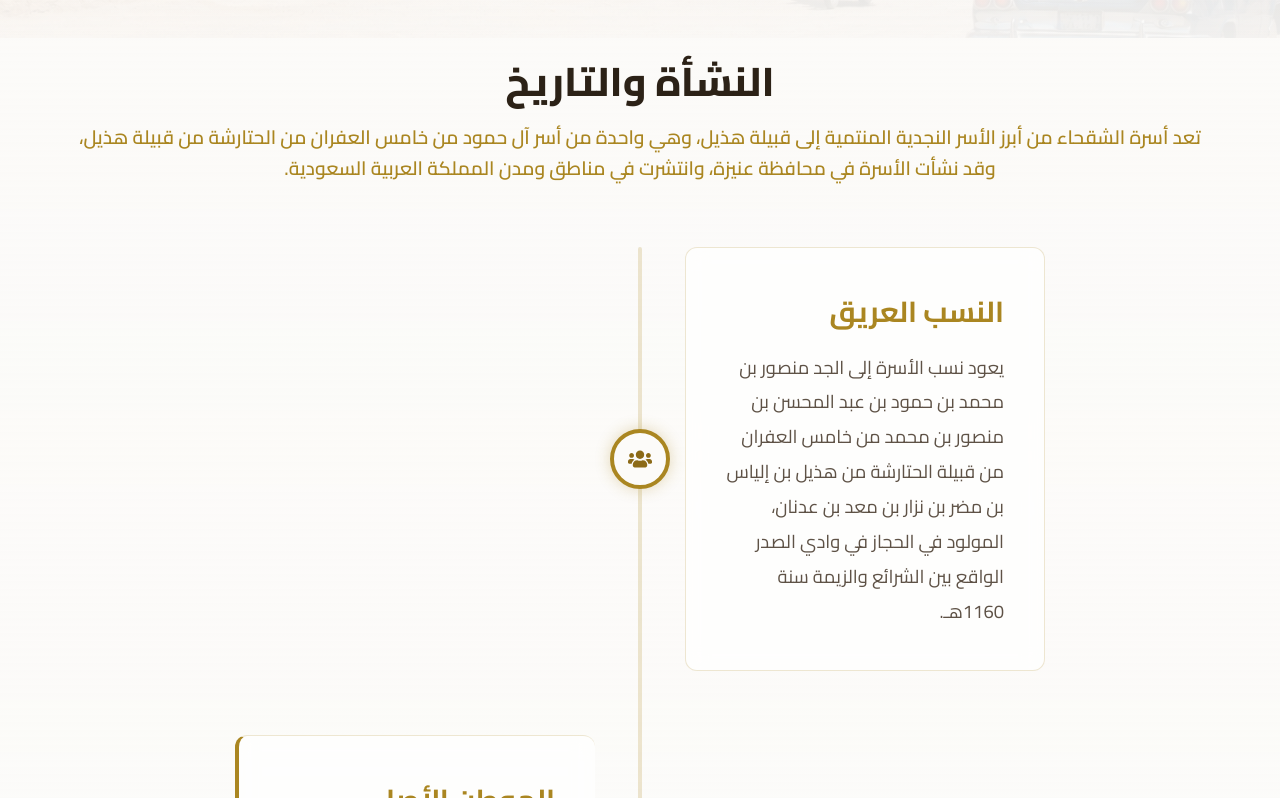
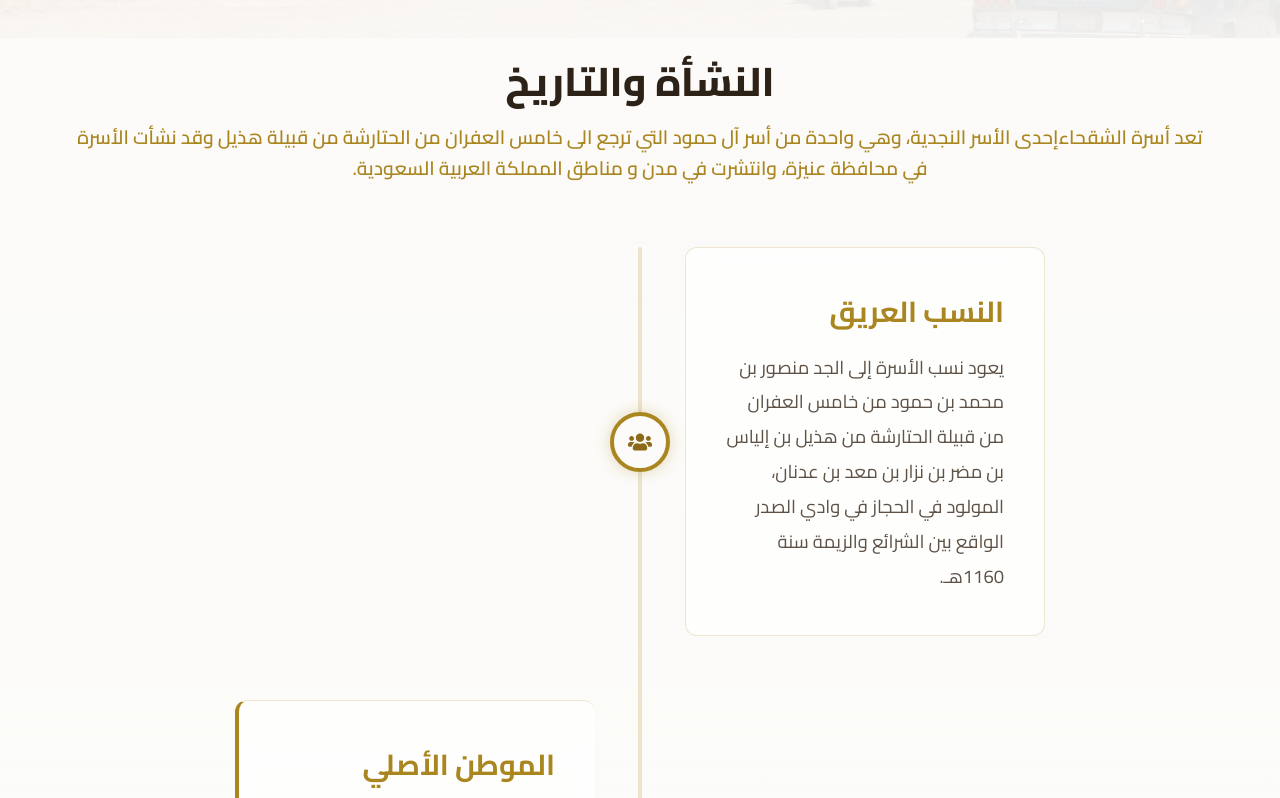
Before and after one commit to Alshagha/alshagha-website, a React (Vite) app: page / in a window 1280 px wide. Shown: the part 762-1560 px from the top of the page. Built offline with nearby package versions, Linux system fonts and the light colour scheme.

Commit message:
Update History.jsx

```diff
--- a/src/components/History.jsx
+++ b/src/components/History.jsx
@@ -10,10 +10,8 @@ const History = () => {
             <div className="container">
                 <h2 className="section-title text-center">النشأة والتاريخ</h2>
                 <p className="section-subtitle text-center">
-                    تعد أسرة الشقحاء من أبرز الأسر النجدية المنتمية إلى قبيلة هذيل، وهي
-                    واحدة من أسر آل حمود من خامس العفران من الحتارشة من قبيلة هذيل،
-                    وقد نشأت الأسرة في محافظة عنيزة، وانتشرت في مناطق ومدن المملكة
-                    العربية السعودية.</p>
+                    تعد أسرة الشقحاءإحدى الأسر النجدية، وهي واحدة من أسر آل حمود التي ترجع الى خامس العفران من الحتارشة من قبيلة هذيل
+                    وقد نشأت الأسرة في محافظة عنيزة، وانتشرت في مدن و مناطق المملكة العربية السعودية.</p>
 
                 <div className="history-timeline">
                     <div className="timeline-line"></div>
@@ -32,7 +30,7 @@ const History = () => {
                         <div className="timeline-content glass-panel">
                             <h3 className="card-title">النسب العريق</h3>
                             <p className="card-text">
-                                يعود نسب الأسرة إلى الجد منصور بن محمد بن حمود بن عبد المحسن بن منصور بن محمد من خامس العفران من قبيلة الحتارشة من هذيل بن إلياس بن مضر بن نزار بن معد بن عدنان، المولود في الحجاز في وادي الصدر الواقع بين الشرائع والزيمة سنة 1160هـ.
+                                يعود نسب الأسرة إلى الجد منصور بن محمد بن حمود من خامس العفران من قبيلة الحتارشة من هذيل بن إلياس بن مضر بن نزار بن معد بن عدنان، المولود في الحجاز في وادي الصدر الواقع بين الشرائع والزيمة سنة 1160هـ.
                             </p>
                         </div>
                     </motion.div>
```
